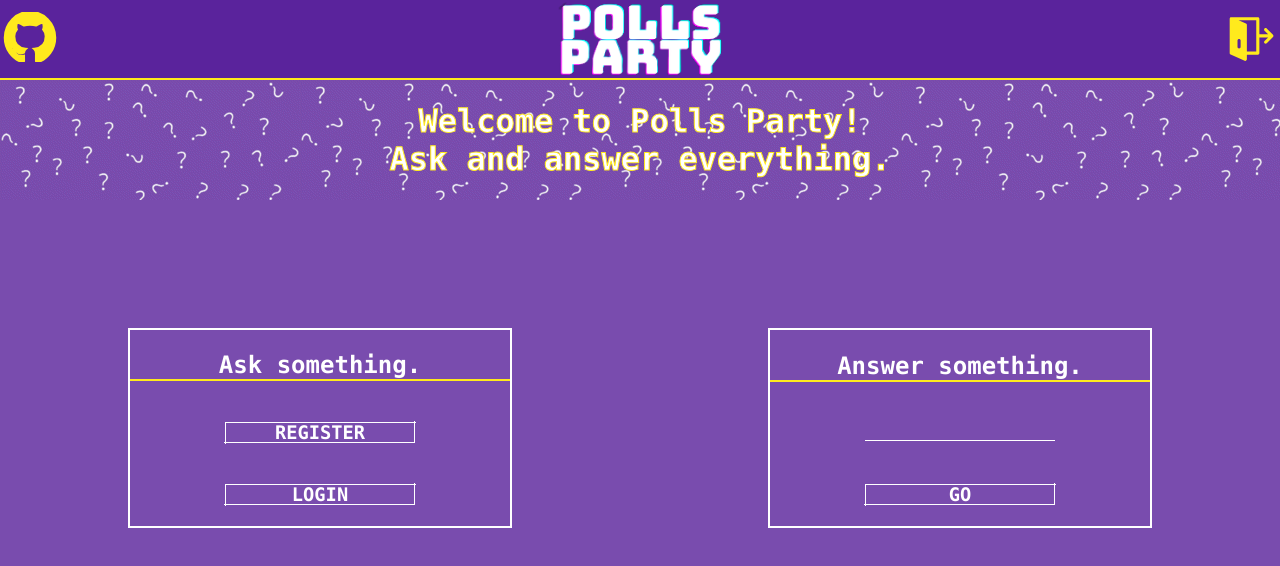
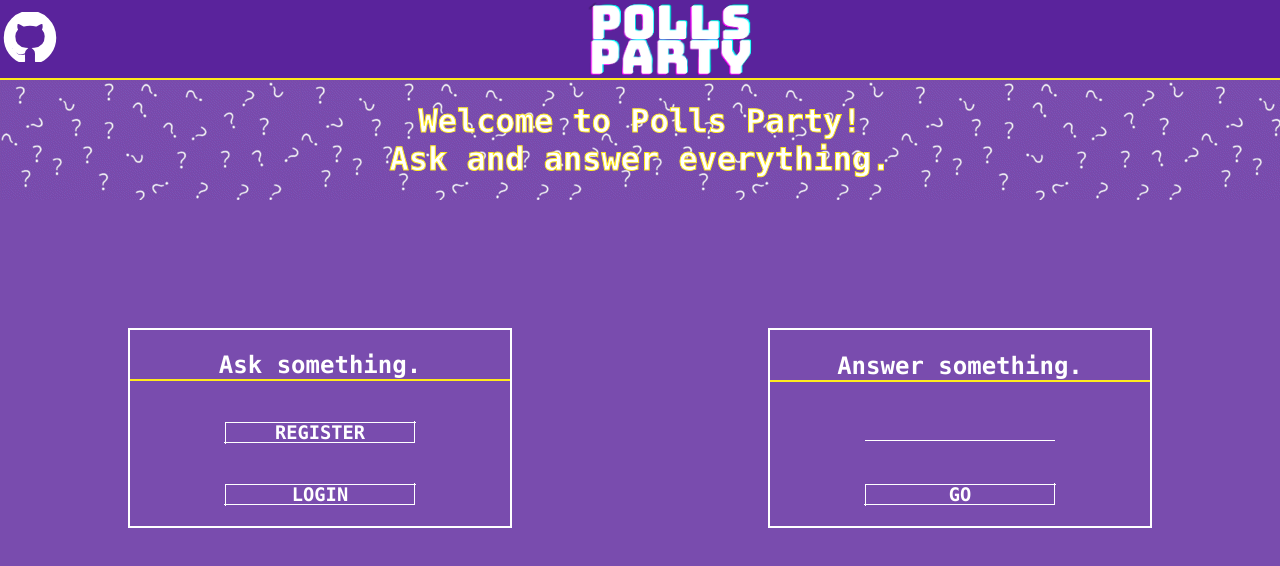
Before and after one commit to RubensRafael/Polls-Party, a React (Create React App) app in the folder polls-party/: page / in a window 1280 px wide. Shown: the top 566 px of the page. Built offline with nearby package versions, Linux system fonts and the light colour scheme; no server answers.

Commit message:
logout feito, falta reestruturar componenestes e comentar

```diff
--- a/polls-party/src/components/header.js
+++ b/polls-party/src/components/header.js
@@ -3,20 +3,30 @@ import '../style/header.css';
 import github from '../icons/github.svg'
 import logo from '../icons/logo.png'
 import logout from '../icons/logout.svg'
+import { withRouter } from 'react-router-dom';
 
+class Header extends React.Component {
+	constructor(props){
+		super(props);
+		this.handleLogout = this.handleLogout.bind(this);
+	}
 
-export default class Header extends React.Component {
-
+	handleLogout(){
+		localStorage.removeItem('token');
+		this.props.history.push({pathname:'/'})
+	}
 	render(){
 		return(
 			<header className="home-header">
 				<a href="https://github.com/RubensRafael/Polls-Party"><img className="header-icon" src={github} alt="github-repo"></img></a>
 
 				<img src={logo} alt="logo"></img>
-				<img className="header-icon" src={logout} alt="logout"></img>
+				{localStorage.getItem('token') !== null ? <img onClick={this.handleLogout} className="header-icon" src={logout} alt="logout"></img>: <div></div>}
 			</header>
 
 			)
 
 	}
 }
+
+export default withRouter(Header)
--- a/polls-party/src/style/header.css
+++ b/polls-party/src/style/header.css
@@ -12,4 +12,5 @@ a{
 	height: 50px;
     width: 60px;
     align-self: center;
+    cursor: pointer;
 }
```
Also changed, not shown: polls-party/src/icons/github.svg, polls-party/src/icons/logout.svg.
